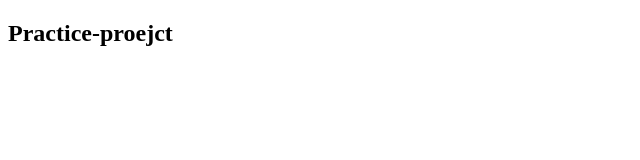
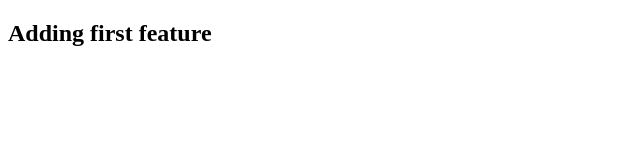
Before and after one commit to Mahesh-Samanapalli/Angular-Practice, an Angular app in the folder practice-project/: page / in a window 1280 px wide. Shown: the top 160 px of the page, without its empty margins (0-640 px from the left). Built offline with nearby package versions, Linux system fonts and the light colour scheme.

Commit message:
changes the heading

```diff
--- a/practice-project/src/app/app.component.html
+++ b/practice-project/src/app/app.component.html
@@ -1 +1 @@
-<h2>Practice-proejct</h2>
+<h2>Adding first feature </h2>
```
